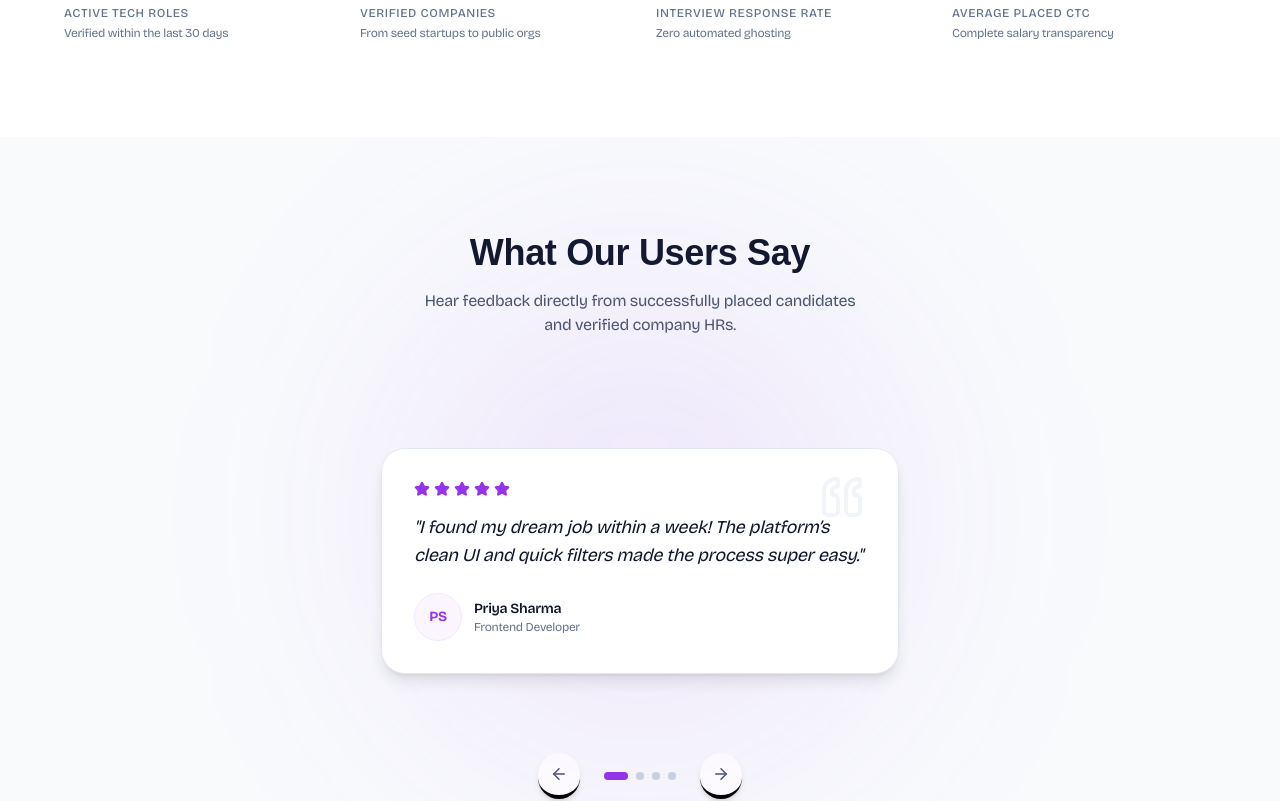
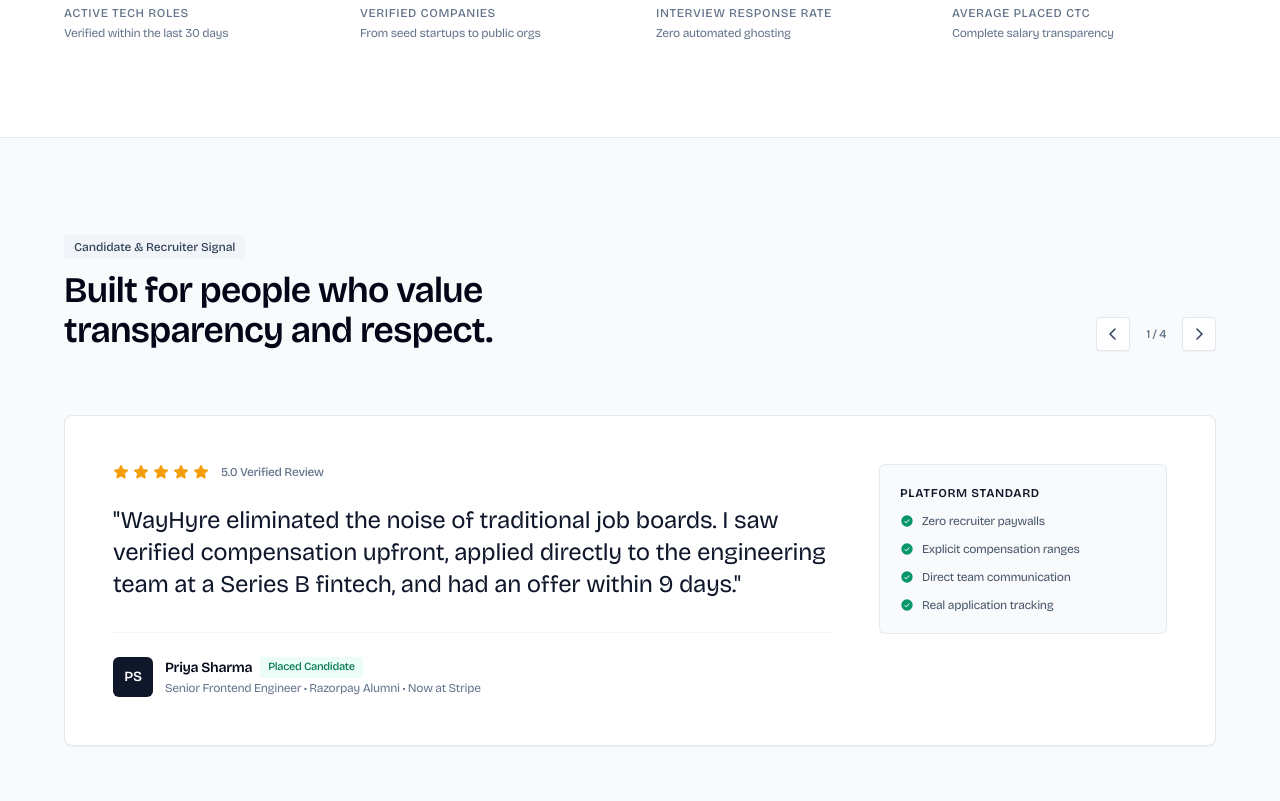
Before and after one commit to fit-edoc/JOB-CATCH, a React (Vite) app in the folder client/: page / in a window 1280 px wide. Shown: the part 3380-4181 px from the top of the page. Built offline with nearby package versions, Linux system fonts and the light colour scheme; no server answers; a web font is replaced by a local one.

Commit message:
ui(testimonials): polish candidate and hiring partner testimonials grid

```diff
--- a/client/src/Pages/Testinomial.jsx
+++ b/client/src/Pages/Testinomial.jsx
@@ -1,144 +1,179 @@
-import { ArrowLeft, ArrowRight, Star, Quote } from "lucide-react";
+import React, { useState } from "react";
+import { CaretLeft, CaretRight, Star, Quotes, CheckCircle } from "@phosphor-icons/react";
 import { AnimatePresence, motion } from "motion/react";
-import React, { useState } from "react";
 
 const Testimonial = () => {
   const [current, setCurrent] = useState(0);
 
-  const data = [
+  const testimonials = [
     {
-      name: "Priya Sharma",
-      role: "Frontend Developer",
-      feedback:
-        "I found my dream job within a week! The platform’s clean UI and quick filters made the process super easy.",
+      quote:
+        "WayHyre eliminated the noise of traditional job boards. I saw verified compensation upfront, applied directly to the engineering team at a Series B fintech, and had an offer within 9 days.",
+      author: "Priya Sharma",
+      role: "Senior Frontend Engineer",
+      company: "Razorpay Alumni • Now at Stripe",
+      status: "Placed Candidate",
+      statusBadge: "bg-emerald-50 text-emerald-700",
       rating: 5,
     },
     {
-      name: "Priya Verma",
-      role: "HR Manager, SoftTech Co.",
-      feedback:
-        "Posting jobs and managing applications has never been smoother. The dashboard saved us so much time.",
+      quote:
+        "The signal-to-noise ratio here is unmatched. As an engineering manager, reviewing candidates with verified tech credentials and salary expectations cut our screening timeline in half.",
+      author: "Vikram Mehta",
+      role: "VP of Engineering",
+      company: "HyperScale Tech",
+      status: "Verified Employer",
+      statusBadge: "bg-indigo-50 text-indigo-700",
       rating: 5,
     },
     {
-      name: "Rahul Nair",
-      role: "UI/UX Designer",
-      feedback:
-        "The platform’s personalized job recommendations helped me discover opportunities I hadn’t even considered.",
-      rating: 4,
+      quote:
+        "The application radar and timeline guarantee are game-changing. No wondering if your resume disappeared into a recruiter black hole. Real people, real feedback.",
+      author: "Arjun Nambiar",
+      role: "Distributed Systems Lead",
+      company: "Postman",
+      status: "Placed Candidate",
+      statusBadge: "bg-emerald-50 text-emerald-700",
+      rating: 5,
     },
     {
-      name: "Shivani Singh",
-      role: "Talent Acquisition Lead",
-      feedback:
-        "We hired multiple candidates through this portal. The applicant tracking system is incredibly intuitive.",
+      quote:
+        "We closed three senior backend engineering hires in under three weeks through WayHyre. Direct candidate messaging without third-party recruitment agency spam.",
+      author: "Shivani Sengupta",
+      role: "Head of Talent Acquisition",
+      company: "NextGen Cloud Labs",
+      status: "Verified Employer",
+      statusBadge: "bg-indigo-50 text-indigo-700",
       rating: 5,
     },
   ];
 
-  const nextClick = () => {
-    setCurrent((prev) => (prev === data.length - 1 ? 0 : prev + 1));
+  const handleNext = () => {
+    setCurrent((prev) => (prev === testimonials.length - 1 ? 0 : prev + 1));
   };
 
-  const prevClick = () => {
-    setCurrent((prev) => (prev === 0 ? data.length - 1 : prev - 1));
+  const handlePrev = () => {
+    setCurrent((prev) => (prev === 0 ? testimonials.length - 1 : prev - 1));
   };
 
+  const currentItem = testimonials[current];
+
   return (
-    <section className="py-24 relative overflow-hidden bg-slate-50 text-slate-900 flex flex-col items-center justify-center">
-      {/* Background ambient glow */}
-      <div className="absolute left-1/2 top-1/2 -translate-x-1/2 -translate-y-1/2 w-[500px] h-[500px] rounded-full bg-purple-500/10 blur-[120px] pointer-events-none" />
+    <section className="py-24 bg-slate-50 border-t border-slate-200/80 text-slate-900">
+      <div className="max-w-[1200px] mx-auto px-6">
 
-      <div className="text-center mb-16">
-        <h2 className="text-3xl md:text-4xl font-mukta font-bold mb-4 text-slate-900">
-          What Our Users Say
+        {/* Section Header */}
+        <div className="flex flex-col md:flex-row md:items-end justify-between mb-16 gap-6">
+          <div className="max-w-xl">
+            <span className="inline-flex items-center rounded-[2px] bg-slate-100 px-2.5 py-1 text-xs font-medium text-slate-700 mb-3 tracking-[-0.01em]">
+              Candidate & Recruiter Signal
+            </span>
+            <h2 className="text-3xl sm:text-4xl font-semibold tracking-[-0.02em] text-slate-950 leading-[1.15]">
+              Built for people who value transparency and respect.
             </h2>
-        <p className="text-slate-600 max-w-md mx-auto">
-          Hear feedback directly from successfully placed candidates and verified company HRs.
-        </p>
           </div>
 
-      {/* Slider Container */}
-      <div className="relative h-[320px] w-full max-w-[550px] px-4 flex items-center justify-center">
-        <AnimatePresence mode="wait">
-          {data.map((item, index) => index === current && (
-            <motion.div
-              key={index}
-              initial={{ scale: 0.95, opacity: 0, filter: "blur(10px)" }}
-              animate={{ scale: 1, opacity: 1, filter: "blur(0px)" }}
-              exit={{ scale: 0.95, opacity: 0, filter: "blur(10px)" }}
-              transition={{ duration: 0.4 }}
-              className="w-full bg-white border border-slate-200 p-8 rounded-3xl shadow-lg relative flex flex-col justify-between"
+          {/* Navigation Controls */}
+          <div className="flex items-center gap-2">
+            <button
+              onClick={handlePrev}
+              className="p-2 bg-white border border-slate-200 hover:border-[#00a151] hover:text-[#00a151] text-slate-700 rounded-[4px] transition-colors shadow-sm"
+              aria-label="Previous testimonial"
             >
-              {/* Quote Icon */}
-              <div className="absolute top-6 right-8 text-slate-100">
-                <Quote size={48} className="rotate-180" />
+              <CaretLeft size={16} weight="bold" />
+            </button>
+            <span className="text-xs font-medium text-slate-500 px-2">
+              {current + 1} / {testimonials.length}
+            </span>
+            <button
+              onClick={handleNext}
+              className="p-2 bg-white border border-slate-200 hover:border-[#00a151] hover:text-[#00a151] text-slate-700 rounded-[4px] transition-colors shadow-sm"
+              aria-label="Next testimonial"
+            >
+              <CaretRight size={16} weight="bold" />
+            </button>
+          </div>
         </div>
 
-              <div>
-                {/* Rating stars */}
-                <div className="flex gap-1 mb-4 text-purple-600">
+        {/* Testimonial Presentation Card */}
+        <div className="bg-white rounded-[8px] border border-slate-200 p-8 sm:p-12 shadow-sm relative overflow-hidden">
+          <div className="flex flex-col lg:flex-row gap-8 lg:gap-12 items-start justify-between">
+
+            {/* Quote & Stars */}
+            <div className="flex-1">
+              <div className="flex items-center gap-1 text-amber-500 mb-6">
                 {Array.from({ length: 5 }).map((_, i) => (
                   <Star
                     key={i}
                     size={16}
-                      fill={i < item.rating ? "currentColor" : "none"}
-                      className={i < item.rating ? "text-purple-600" : "text-slate-200"}
+                    weight="fill"
                   />
                 ))}
+                <span className="text-xs font-medium text-slate-500 ml-2">5.0 Verified Review</span>
               </div>
 
-                <p className="text-slate-650 text-base md:text-lg italic leading-relaxed mb-6 text-left">
-                  "{item.feedback}"
+              <AnimatePresence mode="wait">
+                <motion.blockquote
+                  key={current}
+                  initial={{ opacity: 0, y: 10 }}
+                  animate={{ opacity: 1, y: 0 }}
+                  exit={{ opacity: 0, y: -10 }}
+                  transition={{ duration: 0.25, ease: "easeOut" }}
+                  className="text-lg sm:text-xl md:text-2xl font-normal text-slate-900 leading-relaxed tracking-[-0.01em] mb-8"
+                >
+                  "{currentItem.quote}"
+                </motion.blockquote>
+              </AnimatePresence>
+
+              {/* Author Info */}
+              <div className="flex items-center gap-3 pt-6 border-t border-slate-100">
+                <div className="w-10 h-10 rounded-[6px] bg-slate-900 text-white font-semibold text-sm flex items-center justify-center shrink-0">
+                  {currentItem.author.split(" ").map(n => n[0]).join("")}
+                </div>
+                <div>
+                  <div className="flex items-center gap-2">
+                    <h3 className="text-sm font-semibold text-slate-950">
+                      {currentItem.author}
+                    </h3>
+                    <span className={`inline-flex items-center rounded-[2px] px-2 py-[2px] text-[11px] font-medium ${currentItem.statusBadge}`}>
+                      {currentItem.status}
+                    </span>
+                  </div>
+                  <p className="text-xs text-slate-500 mt-0.5">
+                    {currentItem.role} • {currentItem.company}
                   </p>
                 </div>
-
-              <div className="flex items-center gap-3">
-                <div className="w-12 h-12 rounded-full bg-purple-50 border border-purple-100 flex items-center justify-center font-bold text-purple-600 text-sm">
-                  {item.name.split(" ").map(n => n[0]).join("")}
-                </div>
-                <div className="text-left">
-                  <h4 className="text-sm font-semibold text-slate-900">{item.name}</h4>
-                  <p className="text-xs text-slate-500">{item.role}</p>
               </div>
             </div>
-            </motion.div>
-          ))}
-        </AnimatePresence>
+
+            {/* Quick trust metrics panel */}
+            <div className="w-full lg:w-72 bg-slate-50 rounded-[6px] border border-slate-200/80 p-5 shrink-0">
+              <h4 className="text-xs font-semibold text-slate-900 uppercase tracking-wider mb-3">
+                Platform Standard
+              </h4>
+              <ul className="space-y-3 text-xs text-slate-600">
+                <li className="flex items-center gap-2">
+                  <CheckCircle size={14} weight="fill" className="text-emerald-600 shrink-0" />
+                  <span>Zero recruiter paywalls</span>
+                </li>
+                <li className="flex items-center gap-2">
+                  <CheckCircle size={14} weight="fill" className="text-emerald-600 shrink-0" />
+                  <span>Explicit compensation ranges</span>
+                </li>
+                <li className="flex items-center gap-2">
+                  <CheckCircle size={14} weight="fill" className="text-emerald-600 shrink-0" />
+                  <span>Direct team communication</span>
+                </li>
+                <li className="flex items-center gap-2">
+                  <CheckCircle size={14} weight="fill" className="text-emerald-600 shrink-0" />
+                  <span>Real application tracking</span>
+                </li>
+              </ul>
             </div>
 
-      {/* Slider Controls */}
-      <div className="flex items-center gap-6 mt-8">
-        <button
-          onClick={prevClick}
-          className="p-3 bg-[#ffffff] border-b-4 border-black hover:bg-slate-50  text-slate-600 hover:text-slate-900 rounded-full transition-all active:scale-95 shadow-md"
-        >
-          <ArrowLeft size={18} />
-        </button>
-
-        {/* Indicators */}
-        <div className="flex gap-2">
-          {data.map((_, idx) => (
-            <motion.div
-              key={idx}
-              className="rounded-full"
-              initial={false}
-              animate={{
-                width: idx === current ? 24 : 8,
-                height: 8,
-                backgroundColor: idx === current ? "#9333ea" : "#cbd5e1"
-              }}
-              transition={{ type: "spring", stiffness: 300, damping: 25 }}
-            />
-          ))}
+          </div>
         </div>
 
-        <button
-          onClick={nextClick}
-          className="p-3 bg-white border-b-4 border-black hover:bg-slate-50   text-slate-600 hover:text-slate-900 rounded-full transition-all active:scale-95 shadow-md"
-        >
-          <ArrowRight size={18} />
-        </button>
       </div>
     </section>
   );
```
Lines whose indentation alone changed are shown as unchanged.
